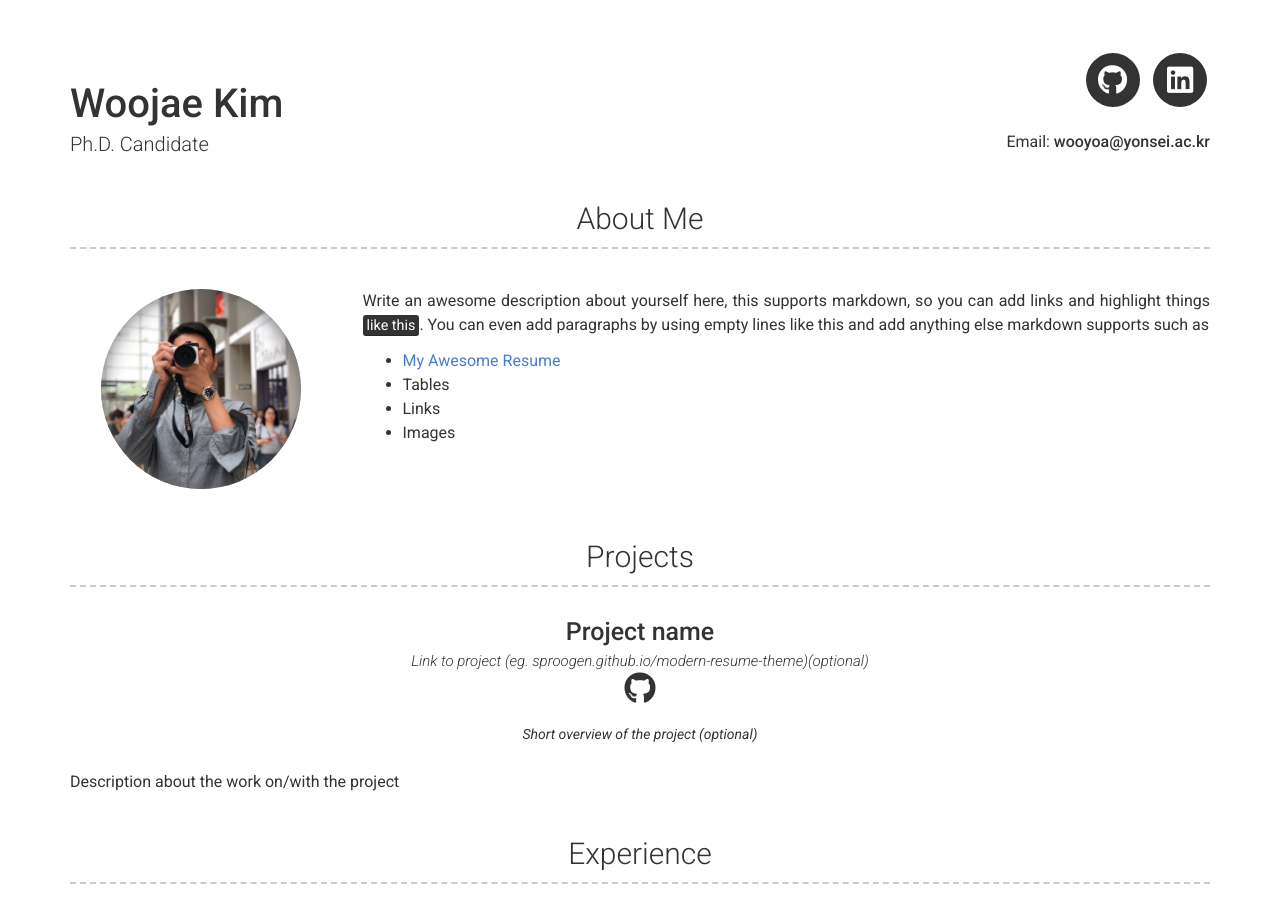
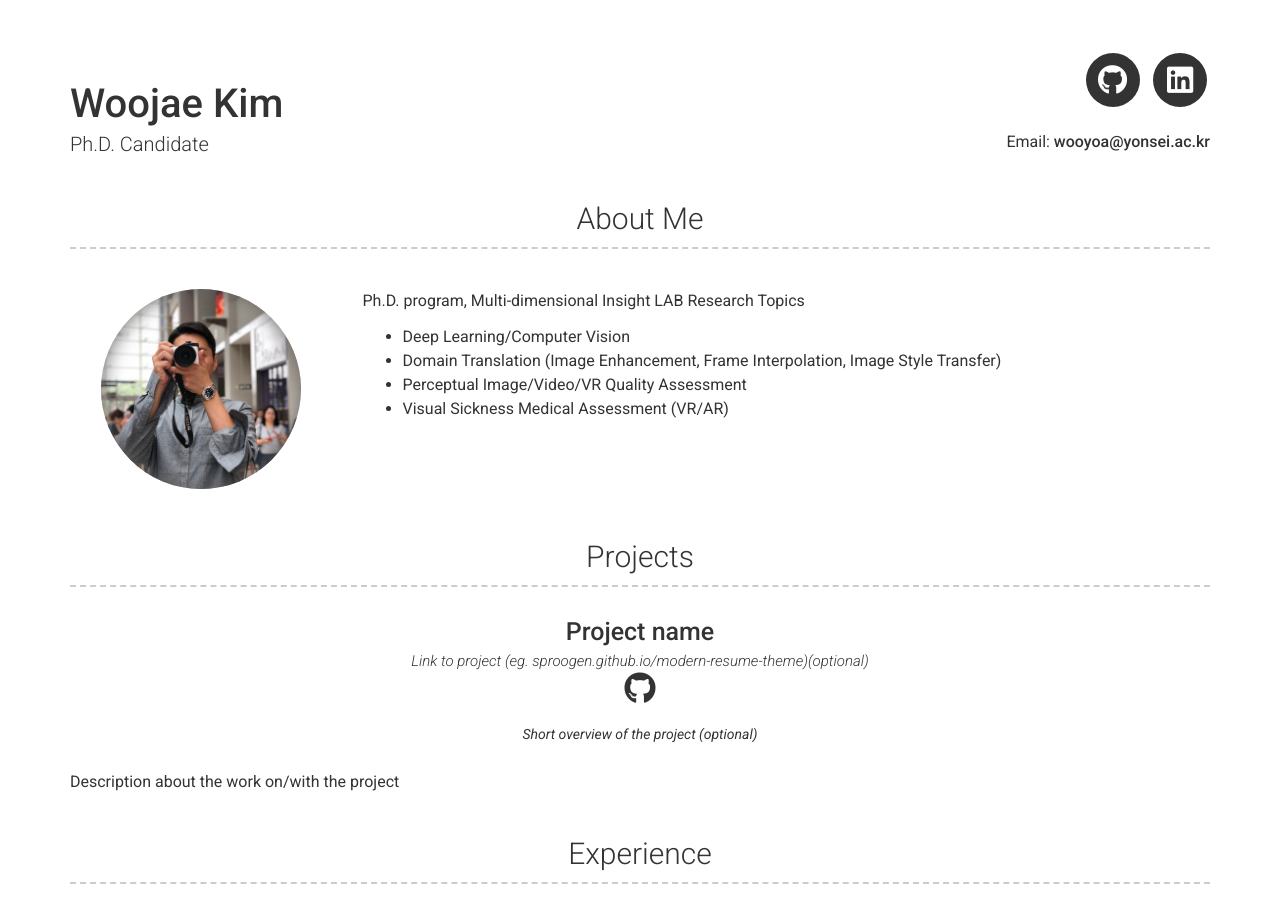
Before and after one commit to woojaekim/woojaekim.github.io, a Jekyll site: the page built from index.md, in a window 1280 px wide and 900 px high. Built offline with Jekyll 4.4.1, drawn with Linux system fonts in a browser that asks for light colours; nearby versions of some CDN libraries.

Commit message:
Update _config.yml

```diff
--- a/_config.yml
+++ b/_config.yml
@@ -27,12 +27,12 @@ linkedin_username: woojae-kim-266729178
 # about_title: About Me (Use this to override about section title)
 about_profile_image: images/profile.jpg
 about_content: | # this will include new lines to allow paragraphs
-  Write an awesome description about yourself here, this supports markdown, so you can add links and highlight things <mark>like this</mark>.
-  You can even add paragraphs by using empty lines like this and add anything else markdown supports such as
-    - [My Awesome Resume](https://moya10.github.io/awesome-cv/resume.pdf)
-    - Tables
-    - Links
-    - Images
+  Ph.D. program, Multi-dimensional Insight LAB
+  Research Topics
+  - Deep Learning/Computer Vision
+  - Domain Translation (Image Enhancement, Frame Interpolation, Image Style Transfer)
+  - Perceptual Image/Video/VR Quality Assessment
+  - Visual Sickness Medical Assessment (VR/AR)
 
 # Projects Section
 # projects_title: Projects #(Use this to override about projects section title)
```
